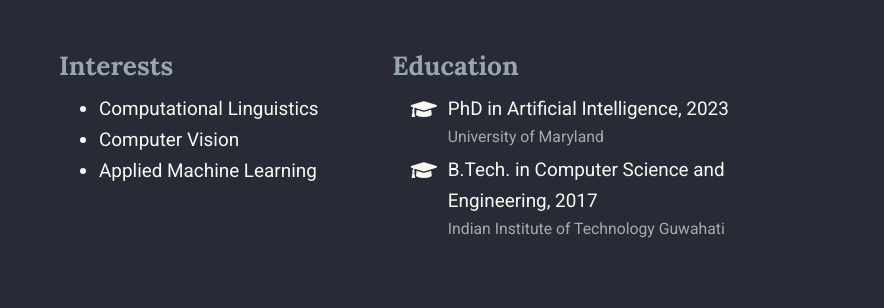
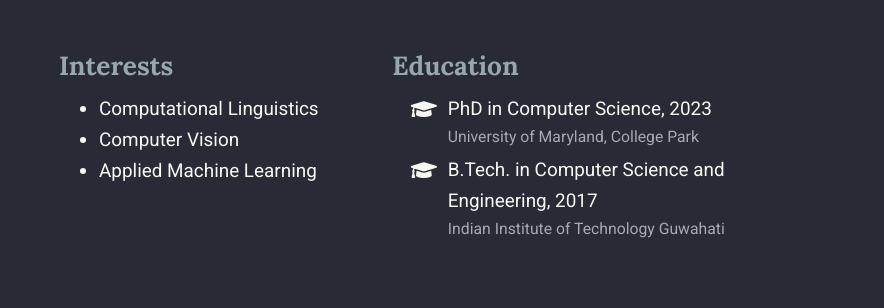
Before and after one commit to sweta20/sweta20.github.io, a plain HTML site: page authors/admin/index.html in a window 1280 px wide. Shown: the part 434-742 px from the top of the page, 396-1280 px from the left. Drawn offline with nearby package versions, Linux system fonts and the light colour scheme; some packages are replaced by stand-ins of ours; some icons are missing.

Commit message:
rebuilding site Wed Jan  8 04:11:34 EST 2020

```diff
--- a/authors/admin/index.html
+++ b/authors/admin/index.html
@@ -610,8 +610,8 @@
           <li>
             <i class="fa-li fas fa-graduation-cap"></i>
             <div class="description">
-              <p class="course">PhD in Artificial Intelligence, 2023</p>
-              <p class="institution">University of Maryland</p>
+              <p class="course">PhD in Computer Science, 2023</p>
+              <p class="institution">University of Maryland, College Park</p>
             </div>
           </li>
 
```
Also changed, not shown: index.html (+2 -2 lines).
